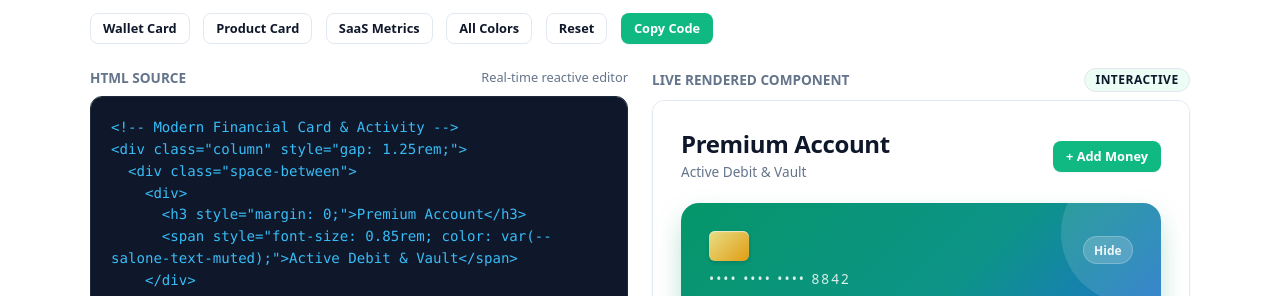
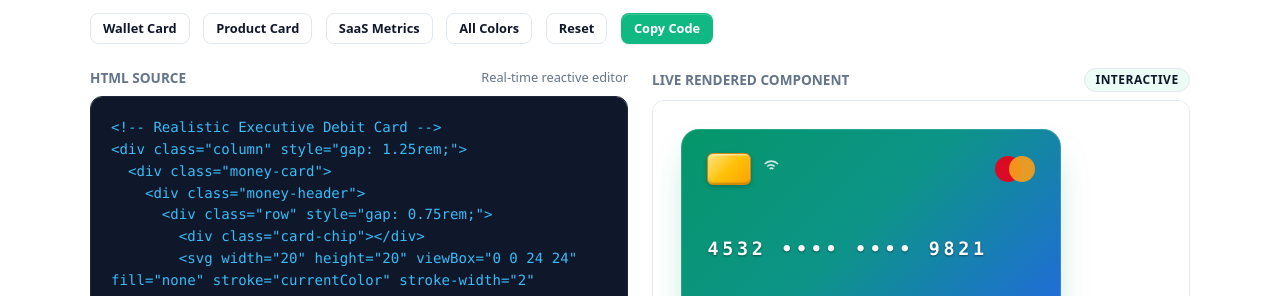
Before and after one commit to Kendenor/SaloneUI, a website: page docs/playground.html in a window 1280 px wide. Shown: the part 237-533 px from the top of the page. Drawn offline with Linux system fonts and the light colour scheme.

Commit message:
feat(components): add realistic physical card styling, microchip circuitry, and interactive playground updates

```diff
--- a/docs/playground.html
+++ b/docs/playground.html
@@ -145,73 +145,87 @@ Rules for SaloneUI:
   </div>
 
   <script>
-    const starterTemplate = `<!-- Modern Financial Card & Activity -->
+    const starterTemplate = `<!-- Realistic Executive Debit Card -->
 <div class="column" style="gap: 1.25rem;">
-  <div class="space-between">
-    <div>
-      <h3 style="margin: 0;">Premium Account</h3>
-      <span style="font-size: 0.85rem; color: var(--salone-text-muted);">Active Debit & Vault</span>
-    </div>
-    <button class="button green small">+ Add Money</button>
-  </div>
-
-  <!-- Realistic Financial Money Card -->
   <div class="money-card">
     <div class="money-header">
-      <div class="card-chip"></div>
-      <button class="eye-button" onclick="toggleBalance(this)">Hide</button>
+      <div class="row" style="gap: 0.75rem;">
+        <div class="card-chip"></div>
+        <svg width="20" height="20" viewBox="0 0 24 24" fill="none" stroke="currentColor" stroke-width="2" opacity="0.8"><path d="M5 9c2.5-2.5 6.5-2.5 9 0M2 6c4.5-4.5 11.5-4.5 16 0M8 12c1.2-1.2 3.2-1.2 4.4 0"/></svg>
+      </div>
+      <div class="card-network">
+        <div class="circle-1"></div>
+        <div class="circle-2"></div>
+      </div>
     </div>
-    <div>
-      <div style="font-size: 0.85rem; letter-spacing: 0.15em; opacity: 0.85; margin-bottom: 0.35rem;">•••• •••• •••• 8842</div>
-      <div class="money-balance" id="playgroundBalance">$24,850.00</div>
-    </div>
+
+    <div class="card-number">4532 &bull;&bull;&bull;&bull; &bull;&bull;&bull;&bull; 9821</div>
+
     <div class="money-footer">
       <div>
-        <div style="font-size: 0.72rem; opacity: 0.8; text-transform: uppercase;">Cardholder</div>
-        <div style="font-weight: 700; font-size: 0.95rem;">ALEXANDER WRIGHT</div>
+        <div style="font-size: 0.68rem; text-transform: uppercase; opacity: 0.75; letter-spacing: 0.05em;">Cardholder</div>
+        <div style="font-weight: 700; font-size: 0.95rem; letter-spacing: 0.05em;">ALEXANDER WRIGHT</div>
       </div>
       <div>
-        <div style="font-size: 0.72rem; opacity: 0.8; text-transform: uppercase;">Expires</div>
-        <div style="font-weight: 700; font-size: 0.95rem;">09/29</div>
+        <div style="font-size: 0.68rem; text-transform: uppercase; opacity: 0.75; letter-spacing: 0.05em;">Expires</div>
+        <div style="font-weight: 700; font-size: 0.95rem;">08/29</div>
+      </div>
+      <div>
+        <button class="eye-button" onclick="toggleBalance(this)">Hide</button>
       </div>
     </div>
   </div>
 
-  <!-- Quick Action Buttons Palette -->
-  <div class="grid 4">
-    <button class="button green full">Transfer</button>
-    <button class="button indigo full">Deposit</button>
-    <button class="button purple full">Virtual Card</button>
-    <button class="button outline full">Analytics</button>
+  <!-- Real Balance & Quick Actions -->
+  <div class="space-between card" style="padding: 1.15rem 1.4rem;">
+    <div>
+      <span style="font-size: 0.8rem; color: var(--salone-text-muted); font-weight: 600;">Available Balance</span>
+      <div class="price" id="playgroundBalance" style="margin: 0.15rem 0;"><span class="currency">$</span> 18,450.00</div>
+    </div>
+    <div class="row" style="gap: 0.5rem;">
+      <button class="button green small">+ Add Money</button>
+      <button class="button outline small">Send</button>
+    </div>
   </div>
 
-  <!-- Recent Activity -->
-  <div class="card elevated" style="padding: 1rem 1.25rem;">
-    <div class="space-between" style="margin-bottom: 0.75rem;">
+  <!-- Real-World Transaction Activity -->
+  <div class="card elevated" style="padding: 1.25rem;">
+    <div class="space-between" style="margin-bottom: 0.85rem;">
       <span style="font-weight: 700; font-size: 0.9rem;">Recent Activity</span>
-      <span class="badge green">Live Sync</span>
+      <span class="badge emerald">Verified</span>
     </div>
 
-    <div class="transaction" style="margin-bottom: 0.5rem;">
+    <div class="transaction">
       <div class="tx-left">
-        <div class="tx-icon" style="background-color: var(--salone-emerald-light); color: var(--salone-emerald);">&darr;</div>
+        <div class="tx-icon" style="background-color: var(--salone-green-light); color: var(--salone-green);">&darr;</div>
         <div>
-          <div class="tx-title">Client Wire Transfer</div>
-          <div class="tx-time">Today, 2:40 PM • Stripe Invoice</div>
+          <div class="tx-title">Stripe Payout Transfer</div>
+          <div class="tx-time">Today, 2:15 PM &bull; Direct Deposit</div>
         </div>
       </div>
-      <div class="tx-amount positive">+$4,200.00</div>
+      <div class="tx-amount positive">+$2,450.00</div>
     </div>
 
-    <div class="transaction" style="margin-bottom: 0;">
+    <div class="transaction">
       <div class="tx-left">
         <div class="tx-icon" style="background-color: var(--salone-indigo-light); color: var(--salone-indigo);">&uarr;</div>
         <div>
-          <div class="tx-title">Cloud Infrastructure Service</div>
-          <div class="tx-time">Yesterday, 11:15 AM • Monthly Subscription</div>
+          <div class="tx-title">Apple Store Downtown</div>
+          <div class="tx-time">Yesterday, 5:30 PM &bull; Contactless</div>
         </div>
       </div>
-      <div class="tx-amount negative">-$189.00</div>
+      <div class="tx-amount negative">-$129.00</div>
+    </div>
+
+    <div class="transaction">
+      <div class="tx-left">
+        <div class="tx-icon" style="background-color: var(--salone-purple-light); color: var(--salone-purple);">&uarr;</div>
+        <div>
+          <div class="tx-title">Netflix Premium Subscription</div>
+          <div class="tx-time">Nov 12, 10:00 AM &bull; Monthly Auto-pay</div>
+        </div>
+      </div>
+      <div class="tx-amount negative">-$19.99</div>
     </div>
   </div>
 </div>`;
@@ -220,19 +234,26 @@ Rules for SaloneUI:
 <div class="column" style="gap: 1.25rem;">
   <div class="money-card dark">
     <div class="money-header">
-      <div class="card-chip"></div>
-      <span class="badge black" style="border: 1px solid rgba(255,255,255,0.2);">Obsidian Black</span>
+      <div class="row" style="gap: 0.75rem;">
+        <div class="card-chip"></div>
+        <svg width="20" height="20" viewBox="0 0 24 24" fill="none" stroke="currentColor" stroke-width="2" opacity="0.8"><path d="M5 9c2.5-2.5 6.5-2.5 9 0M2 6c4.5-4.5 11.5-4.5 16 0M8 12c1.2-1.2 3.2-1.2 4.4 0"/></svg>
+      </div>
+      <div class="card-network">
+        <div class="circle-1"></div>
+        <div class="circle-2"></div>
+      </div>
     </div>
-    <div style="margin: 0.75rem 0;">
-      <div style="font-size: 0.85rem; letter-spacing: 0.15em; opacity: 0.75; margin-bottom: 0.25rem;">•••• •••• •••• 9914</div>
-      <div class="money-balance">$142,680.50</div>
-    </div>
+    <div class="card-number">5184 &bull;&bull;&bull;&bull; &bull;&bull;&bull;&bull; 4410</div>
     <div class="money-footer">
       <div>
-        <div style="font-size: 0.72rem; opacity: 0.7; text-transform: uppercase;">Executive Account</div>
+        <div style="font-size: 0.68rem; opacity: 0.7; text-transform: uppercase;">Executive Account</div>
         <div style="font-weight: 700; font-size: 0.95rem;">VICTORIA STERLING</div>
       </div>
-      <span class="badge blue">Worldwide Active</span>
+      <div>
+        <div style="font-size: 0.68rem; opacity: 0.7; text-transform: uppercase;">Valid Thru</div>
+        <div style="font-weight: 700; font-size: 0.95rem;">11/30</div>
+      </div>
+      <span class="badge blue">Tier 1</span>
     </div>
   </div>
 
@@ -245,7 +266,7 @@ Rules for SaloneUI:
     <div class="card elevated center column" style="padding: 1.25rem;">
       <span style="font-size: 0.8rem; color: var(--salone-text-muted); font-weight: 600;">Monthly Cashback</span>
       <div class="price" style="margin: 0.25rem 0;"><span class="currency">$</span> 1,420</div>
-      <span class="badge green">3% Return Tier</span>
+      <span class="badge emerald">3% Return Tier</span>
     </div>
   </div>
 </div>`;
--- a/docs/salone-ui.css
+++ b/docs/salone-ui.css
@@ -85,8 +85,8 @@
   --salone-radius-lg: 18px;
   --salone-radius-full: 9999px;
 
-  --salone-font: system-ui, -apple-system, BlinkMacSystemFont, "Segoe UI", Roboto, "Helvetica Neue", Arial, sans-serif;
-  --salone-font-mono: ui-monospace, SFMono-Regular, Menlo, Monaco, Consolas, "Liberation Mono", "Courier New", monospace;
+  --salone-font: system-ui, -apple-system, "Segoe UI", Roboto, sans-serif;
+  --salone-font-mono: ui-monospace, Menlo, Consolas, monospace;
 
   /* Modern Refined Shadows */
   --salone-shadow-sm: 0 1px 2px 0 rgba(0, 0, 0, 0.05);
@@ -191,9 +191,9 @@ h1, h2, h3, h4, h5, h6 {
   color: var(--salone-text);
 }
 
-h1 { font-size: 2.25rem; letter-spacing: -0.03em; }
-h2 { font-size: 1.875rem; letter-spacing: -0.025em; }
-h3 { font-size: 1.5rem; letter-spacing: -0.015em; }
+h1 { font-size: 2.25rem;  }
+h2 { font-size: 1.875rem;  }
+h3 { font-size: 1.5rem;  }
 h4 { font-size: 1.25rem; }
 h5 { font-size: 1.125rem; }
 h6 { font-size: 1rem; }
@@ -284,7 +284,7 @@ input[type="reset"] {
   color: var(--salone-primary-contrast);
   cursor: pointer;
   text-decoration: none;
-  box-shadow: 0 1px 2px rgba(0, 0, 0, 0.05);
+  box-shadow: 0 1px 2px rgba(0, 0, 0, 0.08), inset 0 1px 0 rgba(255, 255, 255, 0.2);
   transition: all var(--salone-transition);
   user-select: none;
 }
@@ -356,9 +356,7 @@ textarea::placeholder {
   width: 100%;
 }
 
-.grid,
-.grid.\31 ,
-.grid[class*="1"] {
+.grid {
   grid-template-columns: 1fr;
 }
 
@@ -461,7 +459,7 @@ textarea::placeholder {
   color: var(--salone-primary-contrast);
   cursor: pointer;
   text-decoration: none;
-  box-shadow: 0 1px 2px rgba(0, 0, 0, 0.05);
+  box-shadow: 0 1px 2px rgba(0, 0, 0, 0.08), inset 0 1px 0 rgba(255, 255, 255, 0.2);
   transition: all var(--salone-transition);
 }
 
@@ -479,7 +477,7 @@ textarea::placeholder {
 }
 
 /* ALL BUTTON COLORS */
-.button.green, .button.emerald { background-color: var(--salone-green); color: #FFF; }
+.button.green,.button.emerald { background-color: var(--salone-green); color: #FFF; }
 .button.green:hover,
 
 .button.teal { background-color: var(--salone-teal); color: #FFF; }
@@ -631,114 +629,154 @@ textarea::placeholder {
   color: var(--salone-text);
 }
 
-/* 4. MONEY CARD (REALISTIC FINANCIAL CARDS) */
+
+/* 4. REALISTIC FINANCIAL MONEY CARD */
 .money-card {
-  background: linear-gradient(135deg, #059669 0%, #0D9488 50%, #2563EB 100%);
+  background: linear-gradient(135deg, #059669 0%, #0D9488 45%, #2563EB 100%);
   color: #FFFFFF;
   border-radius: 18px;
-  padding: 1.75rem;
-  box-shadow: 0 12px 28px -4px rgba(5, 150, 105, 0.35);
+  padding: 1.5rem 1.65rem;
+  box-shadow: 0 20px 35px -10px rgba(5, 150, 105, 0.35), 0 0 0 1px rgba(255, 255, 255, 0.15) inset;
   position: relative;
   overflow: hidden;
   display: flex;
   flex-direction: column;
   justify-content: space-between;
-  min-height: 200px;
+  min-height: 205px;
+  max-width: 380px;
+  aspect-ratio: 1.586 / 1;
 }
 
 .money-card.dark {
   background: linear-gradient(135deg, #1E293B 0%, #0F172A 100%);
-  box-shadow: 0 12px 28px -4px rgba(15, 23, 42, 0.45);
-  border: 1px solid rgba(255, 255, 255, 0.1);
+  box-shadow: 0 20px 35px -10px rgba(0, 0, 0, 0.55), 0 0 0 1px rgba(255, 255, 255, 0.12) inset;
 }
 
 .money-card.purple {
   background: linear-gradient(135deg, #7C3AED 0%, #4F46E5 50%, #2563EB 100%);
-  box-shadow: 0 12px 28px -4px rgba(124, 58, 237, 0.35);
+  box-shadow: 0 20px 35px -10px rgba(124, 58, 237, 0.38), 0 0 0 1px rgba(255, 255, 255, 0.18) inset;
 }
 
 .money-card.gold {
-  background: linear-gradient(135deg, #D97706 0%, #EA580C 100%);
-  box-shadow: 0 12px 28px -4px rgba(217, 119, 6, 0.35);
+  background: linear-gradient(135deg, #B45309 0%, #D97706 50%, #F59E0B 100%);
+  box-shadow: 0 20px 35px -10px rgba(217, 119, 6, 0.4), 0 0 0 1px rgba(255, 255, 255, 0.2) inset;
 }
 
 .money-card::before {
-  content: "";
+  content: ";
   position: absolute;
-  top: -40px;
-  right: -40px;
-  width: 140px;
-  height: 140px;
-  border-radius: 50%;
-  background: rgba(255, 255, 255, 0.12);
+  inset: 0;
+  background: linear-gradient(125deg, rgba(255,255,255,0.22) 0%, rgba(255,255,255,0.04) 40%, transparent 60%, rgba(255,255,255,0.08) 100%);
   pointer-events: none;
-}
-
-.money-card::after {
-  content: "";
-  position: absolute;
-  bottom: -50px;
-  left: 25%;
-  width: 170px;
-  height: 170px;
-  border-radius: 50%;
-  background: rgba(255, 255, 255, 0.07);
-  pointer-events: none;
+  border-radius: inherit;
 }
 
 .money-card .card-chip {
-  width: 40px;
-  height: 30px;
-  background: linear-gradient(135deg, #FDE68A 0%, #F59E0B 100%);
+  width: 44px;
+  height: 32px;
+  background: linear-gradient(135deg, #FFE57F 0%, #FFC107 50%, #FFA000 100%);
   border-radius: 6px;
-  box-shadow: inset 0 1px 1px rgba(255, 255, 255, 0.7), 0 2px 4px rgba(0, 0, 0, 0.15);
+  position: relative;
+  overflow: hidden;
+  box-shadow: inset 0 1px 2px rgba(255, 255, 255, 0.8), inset 0 -1px 2px rgba(0, 0, 0, 0.3), 0 2px 4px rgba(0, 0, 0, 0.2);
+  border: 1px solid #D48800;
   display: inline-block;
-  margin-bottom: 0.5rem;
+  flex-shrink: 0;
+}
+
+.money-card .card-chip::before {
+  content: ";
+  position: absolute;
+  inset: 5px;
+  border: 1px solid rgba(0, 0, 0, 0.22);
+  border-radius: 3px;
+}
+
+.money-card .card-chip::after {
+  content: ";
+  position: absolute;
+  top: 50%;
+  left: 0;
+  right: 0;
+  height: 1px;
+  background: rgba(0, 0, 0, 0.22);
+}
+
+.money-card .card-network {
+  display: flex;
+  align-items: center;
+}
+.money-card .card-network .circle-1 {
+  width: 26px;
+  height: 26px;
+  border-radius: 50%;
+  background: #EB001B;
+  opacity: 0.92;
+}
+.money-card .card-network .circle-2 {
+  width: 26px;
+  height: 26px;
+  border-radius: 50%;
+  background: #F79E1B;
+  margin-left: -12px;
+  opacity: 0.92;
 }
 
 .money-card .money-header {
   display: flex;
   justify-content: space-between;
   align-items: center;
-  font-size: 0.85rem;
-  opacity: 0.92;
-  letter-spacing: 0.04em;
-  text-transform: uppercase;
-  font-weight: 600;
+  position: relative;
+  z-index: 1;
+}
+
+.money-card .card-number {
+  font-family: var(--salone-font-mono);
+  font-size: 1.15rem;
+  font-weight: 700;
+  letter-spacing: 0.2em;
+  text-shadow: 0 1px 2px rgba(0, 0, 0, 0.45);
+  margin: 0.65rem 0 0.25rem;
+  position: relative;
+  z-index: 1;
 }
 
 .money-card .money-balance {
-  font-size: 2.15rem;
+  font-size: 1.85rem;
   font-weight: 800;
-  letter-spacing: -0.02em;
-  margin: 0.65rem 0;
+
+  margin: 0.25rem 0 0.5rem;
   display: flex;
   align-items: center;
   gap: 0.75rem;
+  position: relative;
+  z-index: 1;
 }
 
 .money-card .money-footer {
   display: flex;
   justify-content: space-between;
   align-items: flex-end;
-  font-size: 0.875rem;
-  opacity: 0.94;
+  font-size: 0.85rem;
+  opacity: 0.95;
+  position: relative;
+  z-index: 1;
 }
 
 .money-card .eye-button {
-  background: rgba(255, 255, 255, 0.2);
+  background: rgba(255, 255, 255, 0.18);
   border: 1px solid rgba(255, 255, 255, 0.25);
   color: #FFFFFF;
   padding: 0.3rem 0.65rem;
   border-radius: 20px;
-  font-size: 0.75rem;
+  font-size: 0.725rem;
   font-weight: 600;
   cursor: pointer;
   box-shadow: none;
   backdrop-filter: blur(4px);
 }
 .money-card .eye-button:hover {
-  background: rgba(255, 255, 255, 0.3);
+  background: rgba(255, 255, 255, 0.28);
 }
 
 /* 5. TRANSACTION */
@@ -1204,7 +1242,7 @@ details.modal[open] .modal-overlay,
   font-size: 1.75rem;
   font-weight: 800;
   color: var(--salone-text);
-  letter-spacing: -0.02em;
+
   display: inline-flex;
   align-items: baseline;
   gap: 0.25rem;
--- a/src/salone-ui.css
+++ b/src/salone-ui.css
@@ -85,8 +85,8 @@
   --salone-radius-lg: 18px;
   --salone-radius-full: 9999px;
 
-  --salone-font: system-ui, -apple-system, BlinkMacSystemFont, "Segoe UI", Roboto, "Helvetica Neue", Arial, sans-serif;
-  --salone-font-mono: ui-monospace, SFMono-Regular, Menlo, Monaco, Consolas, "Liberation Mono", "Courier New", monospace;
+  --salone-font: system-ui, -apple-system, "Segoe UI", Roboto, sans-serif;
+  --salone-font-mono: ui-monospace, Menlo, Consolas, monospace;
 
   /* Modern Refined Shadows */
   --salone-shadow-sm: 0 1px 2px 0 rgba(0, 0, 0, 0.05);
@@ -191,9 +191,9 @@ h1, h2, h3, h4, h5, h6 {
   color: var(--salone-text);
 }
 
-h1 { font-size: 2.25rem; letter-spacing: -0.03em; }
-h2 { font-size: 1.875rem; letter-spacing: -0.025em; }
-h3 { font-size: 1.5rem; letter-spacing: -0.015em; }
+h1 { font-size: 2.25rem;  }
+h2 { font-size: 1.875rem;  }
+h3 { font-size: 1.5rem;  }
 h4 { font-size: 1.25rem; }
 h5 { font-size: 1.125rem; }
 h6 { font-size: 1rem; }
@@ -284,7 +284,7 @@ input[type="reset"] {
   color: var(--salone-primary-contrast);
   cursor: pointer;
   text-decoration: none;
-  box-shadow: 0 1px 2px rgba(0, 0, 0, 0.05);
+  box-shadow: 0 1px 2px rgba(0, 0, 0, 0.08), inset 0 1px 0 rgba(255, 255, 255, 0.2);
   transition: all var(--salone-transition);
   user-select: none;
 }
@@ -356,9 +356,7 @@ textarea::placeholder {
   width: 100%;
 }
 
-.grid,
-.grid.\31 ,
-.grid[class*="1"] {
+.grid {
   grid-template-columns: 1fr;
 }
 
@@ -461,7 +459,7 @@ textarea::placeholder {
   color: var(--salone-primary-contrast);
   cursor: pointer;
   text-decoration: none;
-  box-shadow: 0 1px 2px rgba(0, 0, 0, 0.05);
+  box-shadow: 0 1px 2px rgba(0, 0, 0, 0.08), inset 0 1px 0 rgba(255, 255, 255, 0.2);
   transition: all var(--salone-transition);
 }
 
@@ -479,7 +477,7 @@ textarea::placeholder {
 }
 
 /* ALL BUTTON COLORS */
-.button.green, .button.emerald { background-color: var(--salone-green); color: #FFF; }
+.button.green,.button.emerald { background-color: var(--salone-green); color: #FFF; }
 .button.green:hover,
 
 .button.teal { background-color: var(--salone-teal); color: #FFF; }
@@ -631,114 +629,154 @@ textarea::placeholder {
   color: var(--salone-text);
 }
 
-/* 4. MONEY CARD (REALISTIC FINANCIAL CARDS) */
+
+/* 4. REALISTIC FINANCIAL MONEY CARD */
 .money-card {
-  background: linear-gradient(135deg, #059669 0%, #0D9488 50%, #2563EB 100%);
+  background: linear-gradient(135deg, #059669 0%, #0D9488 45%, #2563EB 100%);
   color: #FFFFFF;
   border-radius: 18px;
-  padding: 1.75rem;
-  box-shadow: 0 12px 28px -4px rgba(5, 150, 105, 0.35);
+  padding: 1.5rem 1.65rem;
+  box-shadow: 0 20px 35px -10px rgba(5, 150, 105, 0.35), 0 0 0 1px rgba(255, 255, 255, 0.15) inset;
   position: relative;
   overflow: hidden;
   display: flex;
   flex-direction: column;
   justify-content: space-between;
-  min-height: 200px;
+  min-height: 205px;
+  max-width: 380px;
+  aspect-ratio: 1.586 / 1;
 }
 
 .money-card.dark {
   background: linear-gradient(135deg, #1E293B 0%, #0F172A 100%);
-  box-shadow: 0 12px 28px -4px rgba(15, 23, 42, 0.45);
-  border: 1px solid rgba(255, 255, 255, 0.1);
+  box-shadow: 0 20px 35px -10px rgba(0, 0, 0, 0.55), 0 0 0 1px rgba(255, 255, 255, 0.12) inset;
 }
 
 .money-card.purple {
   background: linear-gradient(135deg, #7C3AED 0%, #4F46E5 50%, #2563EB 100%);
-  box-shadow: 0 12px 28px -4px rgba(124, 58, 237, 0.35);
+  box-shadow: 0 20px 35px -10px rgba(124, 58, 237, 0.38), 0 0 0 1px rgba(255, 255, 255, 0.18) inset;
 }
 
 .money-card.gold {
-  background: linear-gradient(135deg, #D97706 0%, #EA580C 100%);
-  box-shadow: 0 12px 28px -4px rgba(217, 119, 6, 0.35);
+  background: linear-gradient(135deg, #B45309 0%, #D97706 50%, #F59E0B 100%);
+  box-shadow: 0 20px 35px -10px rgba(217, 119, 6, 0.4), 0 0 0 1px rgba(255, 255, 255, 0.2) inset;
 }
 
 .money-card::before {
-  content: "";
+  content: ";
   position: absolute;
-  top: -40px;
-  right: -40px;
-  width: 140px;
-  height: 140px;
-  border-radius: 50%;
-  background: rgba(255, 255, 255, 0.12);
+  inset: 0;
+  background: linear-gradient(125deg, rgba(255,255,255,0.22) 0%, rgba(255,255,255,0.04) 40%, transparent 60%, rgba(255,255,255,0.08) 100%);
   pointer-events: none;
-}
-
-.money-card::after {
-  content: "";
-  position: absolute;
-  bottom: -50px;
-  left: 25%;
-  width: 170px;
-  height: 170px;
-  border-radius: 50%;
-  background: rgba(255, 255, 255, 0.07);
-  pointer-events: none;
+  border-radius: inherit;
 }
 
 .money-card .card-chip {
-  width: 40px;
-  height: 30px;
-  background: linear-gradient(135deg, #FDE68A 0%, #F59E0B 100%);
+  width: 44px;
+  height: 32px;
+  background: linear-gradient(135deg, #FFE57F 0%, #FFC107 50%, #FFA000 100%);
   border-radius: 6px;
-  box-shadow: inset 0 1px 1px rgba(255, 255, 255, 0.7), 0 2px 4px rgba(0, 0, 0, 0.15);
+  position: relative;
+  overflow: hidden;
+  box-shadow: inset 0 1px 2px rgba(255, 255, 255, 0.8), inset 0 -1px 2px rgba(0, 0, 0, 0.3), 0 2px 4px rgba(0, 0, 0, 0.2);
+  border: 1px solid #D48800;
   display: inline-block;
-  margin-bottom: 0.5rem;
+  flex-shrink: 0;
+}
+
+.money-card .card-chip::before {
+  content: ";
+  position: absolute;
+  inset: 5px;
+  border: 1px solid rgba(0, 0, 0, 0.22);
+  border-radius: 3px;
+}
+
+.money-card .card-chip::after {
+  content: ";
+  position: absolute;
+  top: 50%;
+  left: 0;
+  right: 0;
+  height: 1px;
+  background: rgba(0, 0, 0, 0.22);
+}
+
+.money-card .card-network {
+  display: flex;
+  align-items: center;
+}
+.money-card .card-network .circle-1 {
+  width: 26px;
+  height: 26px;
+  border-radius: 50%;
+  background: #EB001B;
+  opacity: 0.92;
+}
+.money-card .card-network .circle-2 {
+  width: 26px;
+  height: 26px;
+  border-radius: 50%;
+  background: #F79E1B;
+  margin-left: -12px;
+  opacity: 0.92;
 }
 
 .money-card .money-header {
   display: flex;
   justify-content: space-between;
   align-items: center;
-  font-size: 0.85rem;
-  opacity: 0.92;
-  letter-spacing: 0.04em;
-  text-transform: uppercase;
-  font-weight: 600;
+  position: relative;
+  z-index: 1;
+}
+
+.money-card .card-number {
+  font-family: var(--salone-font-mono);
+  font-size: 1.15rem;
+  font-weight: 700;
+  letter-spacing: 0.2em;
+  text-shadow: 0 1px 2px rgba(0, 0, 0, 0.45);
+  margin: 0.65rem 0 0.25rem;
+  position: relative;
+  z-index: 1;
 }
 
 .money-card .money-balance {
-  font-size: 2.15rem;
+  font-size: 1.85rem;
   font-weight: 800;
-  letter-spacing: -0.02em;
-  margin: 0.65rem 0;
+
+  margin: 0.25rem 0 0.5rem;
   display: flex;
   align-items: center;
   gap: 0.75rem;
+  position: relative;
+  z-index: 1;
 }
 
 .money-card .money-footer {
   display: flex;
   justify-content: space-between;
   align-items: flex-end;
-  font-size: 0.875rem;
-  opacity: 0.94;
+  font-size: 0.85rem;
+  opacity: 0.95;
+  position: relative;
+  z-index: 1;
 }
 
 .money-card .eye-button {
-  background: rgba(255, 255, 255, 0.2);
+  background: rgba(255, 255, 255, 0.18);
   border: 1px solid rgba(255, 255, 255, 0.25);
   color: #FFFFFF;
   padding: 0.3rem 0.65rem;
   border-radius: 20px;
-  font-size: 0.75rem;
+  font-size: 0.725rem;
   font-weight: 600;
   cursor: pointer;
   box-shadow: none;
   backdrop-filter: blur(4px);
 }
 .money-card .eye-button:hover {
-  background: rgba(255, 255, 255, 0.3);
+  background: rgba(255, 255, 255, 0.28);
 }
 
 /* 5. TRANSACTION */
@@ -1204,7 +1242,7 @@ details.modal[open] .modal-overlay,
   font-size: 1.75rem;
   font-weight: 800;
   color: var(--salone-text);
-  letter-spacing: -0.02em;
+
   display: inline-flex;
   align-items: baseline;
   gap: 0.25rem;
```
Also changed, not shown: dist/salone-ui.css, dist/salone-ui.min.css, docs/dist/salone-ui.css, docs/dist/salone-ui.min.css, docs/salone-ui.min.css.
